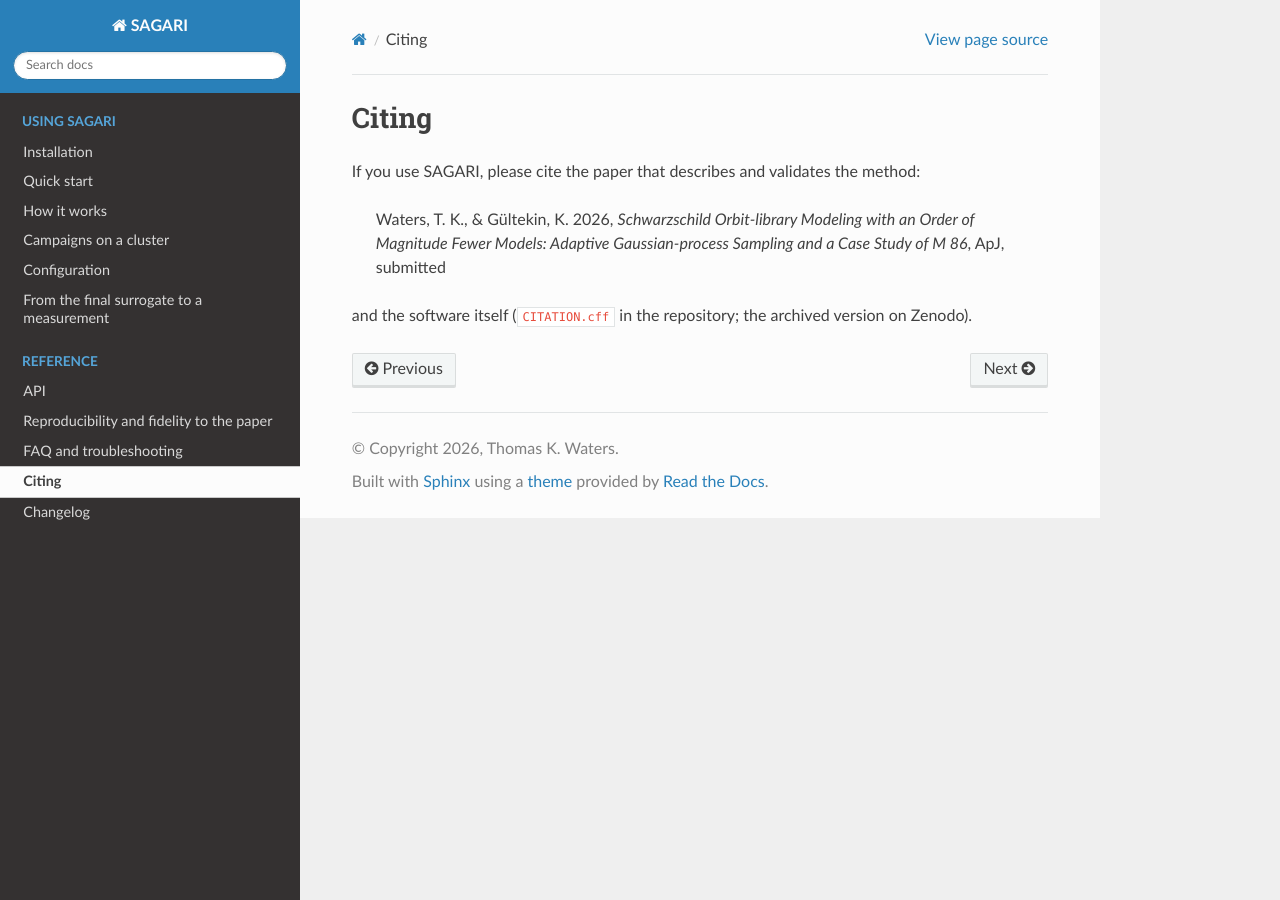
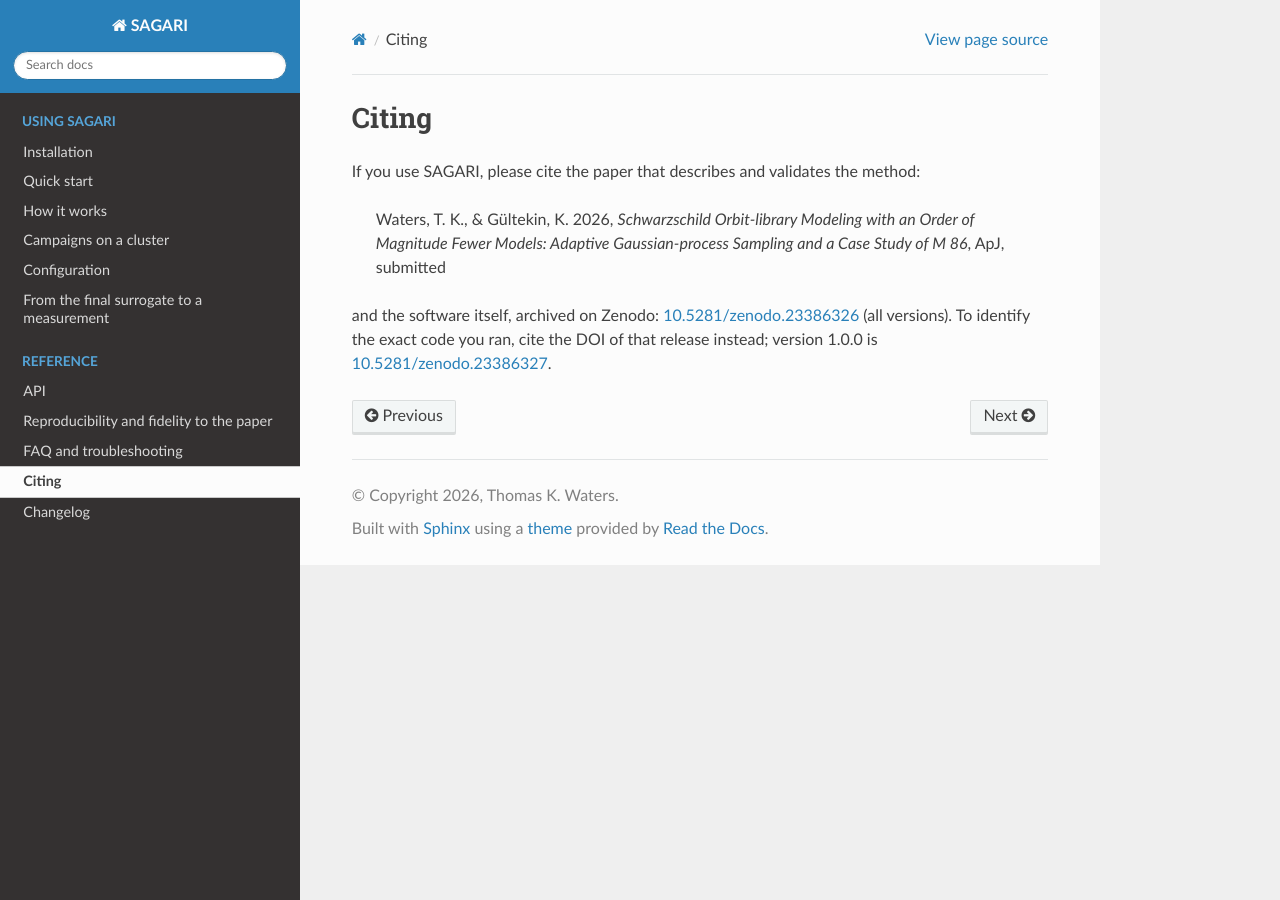
Before and after one commit to thomas-k-waters/sagari, a Sphinx documentation site: the page built from docs/citing.md, in a window 1280 px wide. Built offline with Sphinx 7.4.7 and the Read the Docs theme 3.1.0, drawn with Linux system fonts in a browser that asks for light colours; pages that are not in the unit, such as notebooks, are missing from menus.

Commit message:
Add the Zenodo DOI

```diff
--- a/docs/citing.md
+++ b/docs/citing.md
@@ -5,4 +5,7 @@ If you use SAGARI, please cite the paper that describes and validates the method
 > Waters, T. K., & Gültekin, K. 2026, *Schwarzschild Orbit-library Modeling with an Order of Magnitude Fewer
 > Models: Adaptive Gaussian-process Sampling and a Case Study of M 86*, ApJ, submitted
 
-and the software itself (`CITATION.cff` in the repository; the archived version on Zenodo).
+and the software itself, archived on Zenodo:
+[10.5281/zenodo.23386326](https://doi.org/10.5281/zenodo.23386326) (all versions). To identify the exact
+code you ran, cite the DOI of that release instead; version 1.0.0 is
+[10.5281/zenodo.23386327](https://doi.org/10.5281/zenodo.23386327).
```
Also changed, not shown: README.md (+2 -1 lines), 1 other file.
